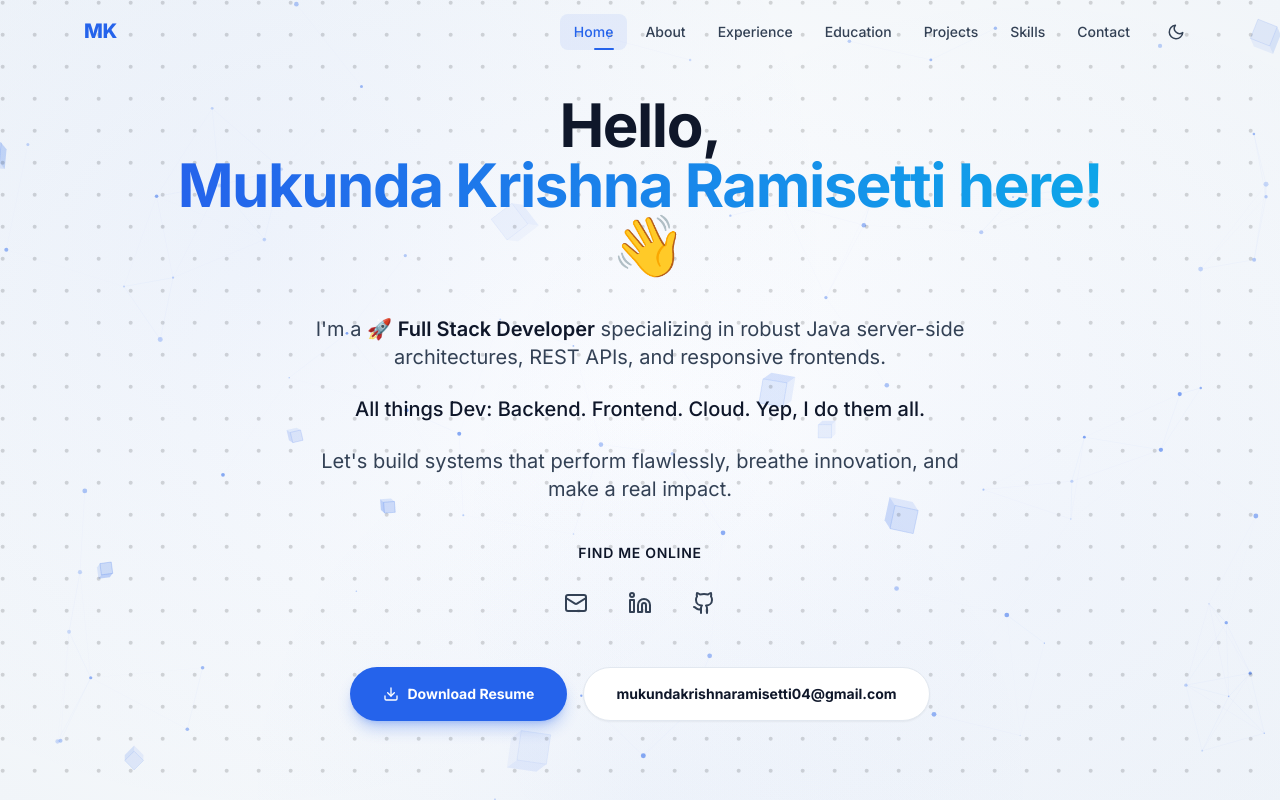
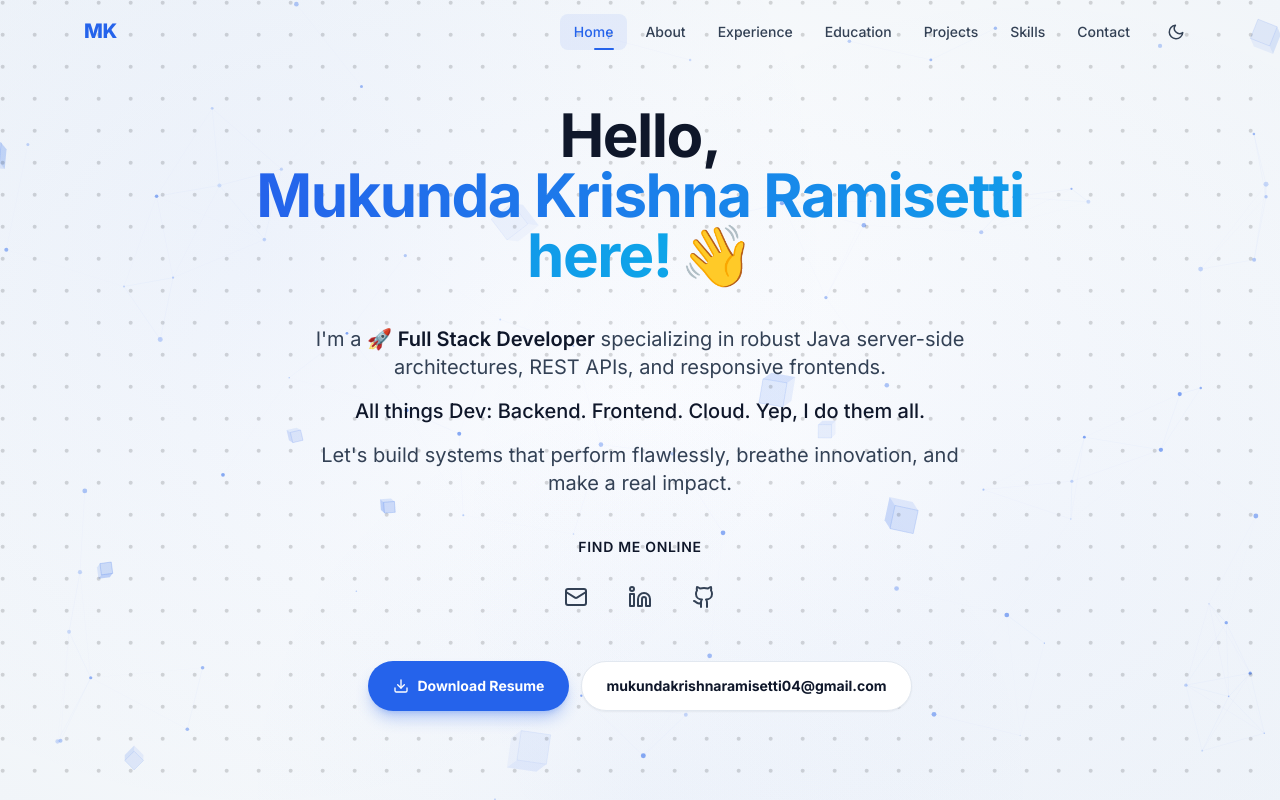
Before and after one commit to Mukunda799/mukunda_portfolio, a React (Vite) app: page / in a window 1280 px wide. Shown: the top 800 px of the page. Built offline with nearby package versions, Linux system fonts and the light colour scheme.

Commit message:
fixed the allignment issue

```diff
--- a/src/components/sections/Hero.jsx
+++ b/src/components/sections/Hero.jsx
@@ -201,23 +201,25 @@ export const Hero = () => {
       />
 
       {/* Content */}
-      <div className="relative z-10 w-full max-w-4xl mx-auto px-5 flex flex-col items-center text-center">
+      <div className="relative z-10 w-full max-w-4xl mx-auto px-4 sm:px-6 flex flex-col items-center text-center">
         <motion.div
           initial={{ opacity: 0, y: 30 }}
           animate={{ opacity: 1, y: 0 }}
           transition={{ duration: 0.8, delay: 0.2 }}
           className="flex flex-col items-center"
         >
-          <h1 className="text-4xl md:text-5xl lg:text-6xl font-bold tracking-tight mb-6 leading-tight">
+          <h1 className="text-3xl sm:text-4xl md:text-5xl lg:text-6xl font-bold tracking-tight mb-6 leading-tight">
             Hello,
             <br />
-            <span className="bg-clip-text text-transparent bg-gradient-to-r from-[rgb(var(--accent-rgb))] to-[#0ea5e9] dark:to-[#818cf8] whitespace-nowrap">
-              Mukunda Krishna Ramisetti here!
+            <span className="bg-clip-text text-transparent bg-gradient-to-r from-[rgb(var(--accent-rgb))] to-[#0ea5e9] dark:to-[#818cf8] break-words">
+              Mukunda Krishna{" "}
+              <br className="sm:hidden" />
+              Ramisetti here!
             </span>
             <motion.span
               animate={{ rotate: [0, 14, -8, 14, -4, 10, 0] }}
               transition={{ repeat: Infinity, repeatDelay: 1.5, duration: 2 }}
-              className="inline-block origin-bottom-right ml-4"
+              className="inline-block origin-bottom-right ml-2"
               style={{ transformOrigin: "bottom right" }}
             >
               👋
@@ -228,7 +230,7 @@ export const Hero = () => {
             initial={{ opacity: 0, y: 20 }}
             animate={{ opacity: 1, y: 0 }}
             transition={{ duration: 0.6, delay: 0.4 }}
-            className="space-y-6 text-[var(--text-secondary)] text-base md:text-lg lg:text-xl max-w-2xl mt-4"
+            className="space-y-4 text-[var(--text-secondary)] text-sm sm:text-base md:text-lg lg:text-xl max-w-2xl mt-4 px-2"
           >
             <p>
               I'm a 🚀 <span className="font-semibold text-[var(--text-primary)]">Full Stack Developer</span>{" "}
@@ -236,7 +238,7 @@ export const Hero = () => {
             </p>
 
             <p className="font-medium text-[var(--text-primary)]">
-              All things Dev: Backend. Frontend. Cloud. <br className="md:hidden" />Yep, I do them all.
+              All things Dev: Backend. Frontend. Cloud.{" "}Yep, I do them all.
             </p>
 
             <p>
@@ -275,22 +277,22 @@ export const Hero = () => {
             initial={{ opacity: 0, y: 20 }}
             animate={{ opacity: 1, y: 0 }}
             transition={{ duration: 0.6, delay: 0.8 }}
-            className="mt-10 flex flex-col sm:flex-row flex-wrap justify-center gap-4 w-full px-4"
+            className="mt-10 flex flex-col sm:flex-row flex-wrap justify-center gap-3 w-full px-2"
           >
             <a
               href={personalInfo.resumeUrl}
               target="_blank"
               rel="noopener noreferrer"
-              className="px-8 py-4 bg-[rgb(var(--accent-rgb))] text-white border border-transparent rounded-full font-bold text-sm hover:bg-[rgb(var(--accent-hover-rgb))] transition-all duration-300 shadow-lg shadow-[rgb(var(--accent-rgb)/0.3)] hover:shadow-xl hover:-translate-y-1 flex items-center justify-center min-w-[160px]"
+              className="px-6 py-3.5 bg-[rgb(var(--accent-rgb))] text-white border border-transparent rounded-full font-bold text-sm hover:bg-[rgb(var(--accent-hover-rgb))] transition-all duration-300 shadow-lg shadow-[rgb(var(--accent-rgb)/0.3)] hover:shadow-xl hover:-translate-y-1 flex items-center justify-center gap-2 w-full sm:w-auto"
             >
-              <DownloadIcon size={16} className="mr-2" />
+              <DownloadIcon size={16} />
               Download Resume
             </a>
             <a
               href="mailto:mukundakrishnaramisetti04@gmail.com"
-              className="px-8 py-4 bg-[var(--bg-card)] text-[var(--text-primary)] border border-[var(--border-color)] rounded-full font-bold text-sm hover:bg-[rgb(var(--accent-rgb)/0.05)] hover:border-[rgb(var(--accent-rgb)/0.5)] transition-all duration-300 shadow-sm hover:shadow-md hover:-translate-y-1 flex items-center justify-center min-w-[200px]"
+              className="px-6 py-3.5 bg-[var(--bg-card)] text-[var(--text-primary)] border border-[var(--border-color)] rounded-full font-bold text-xs sm:text-sm hover:bg-[rgb(var(--accent-rgb)/0.05)] hover:border-[rgb(var(--accent-rgb)/0.5)] transition-all duration-300 shadow-sm hover:shadow-md hover:-translate-y-1 flex items-center justify-center w-full sm:w-auto overflow-hidden"
             >
-              mukundakrishnaramisetti04@gmail.com
+              <span className="truncate">mukundakrishnaramisetti04@gmail.com</span>
             </a>
           </motion.div>
         </motion.div>
--- a/src/index.css
+++ b/src/index.css
@@ -54,6 +54,7 @@
   html {
     scroll-behavior: smooth;
     scroll-padding-top: 80px;
+    overflow-x: hidden;
   }
 
   body {
@@ -62,6 +63,8 @@
     color: var(--text-primary);
     line-height: 1.65;
     transition: background 0.4s ease, color 0.3s ease;
+    overflow-x: hidden;
+    max-width: 100vw;
   }
 
   ::selection {
```
